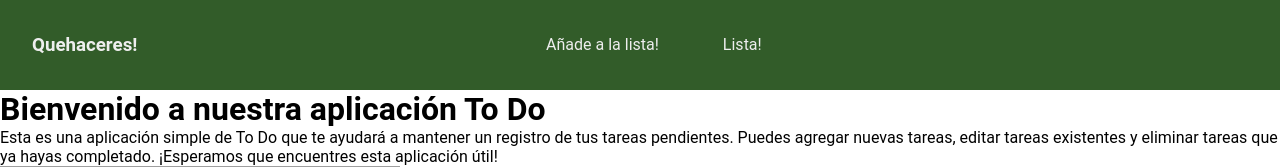
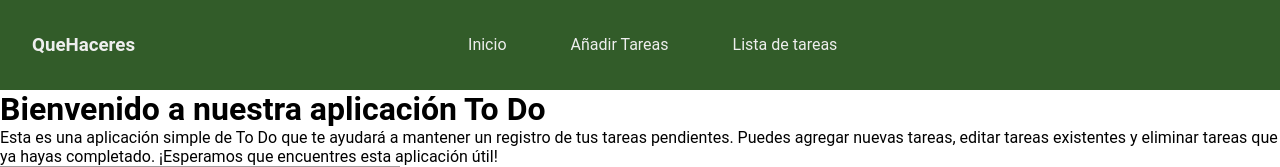
Before and after one commit to Fervolts/Que-hacer, a React (Create React App) app: page / in a window 1280 px wide. Shown: the top 167 px of the page. Built offline with nearby package versions, Linux system fonts and the light colour scheme; grey boxes are pictures that could not be loaded.

Commit message:
Cambie los valores del titulo

```diff
--- a/src/components/Navb.js
+++ b/src/components/Navb.js
@@ -13,10 +13,11 @@ function Navb() {
 
 	return (
 		<header>
-			<h3>Quehaceres!</h3>
+			<h3>QueHaceres</h3>
 			<nav ref={navRef}>
-				<a href="/Quehacer">Añade a la lista!</a>
-				<a href="/">Lista!</a>
+				<a href="/">Inicio</a>
+				<a href="/agregartasks">Añadir Tareas</a>
+				<a href="/listas">Lista de tareas</a>
 				<button
 					className="nav-btn nav-close-btn"
 					onClick={showNavbar}>
```
